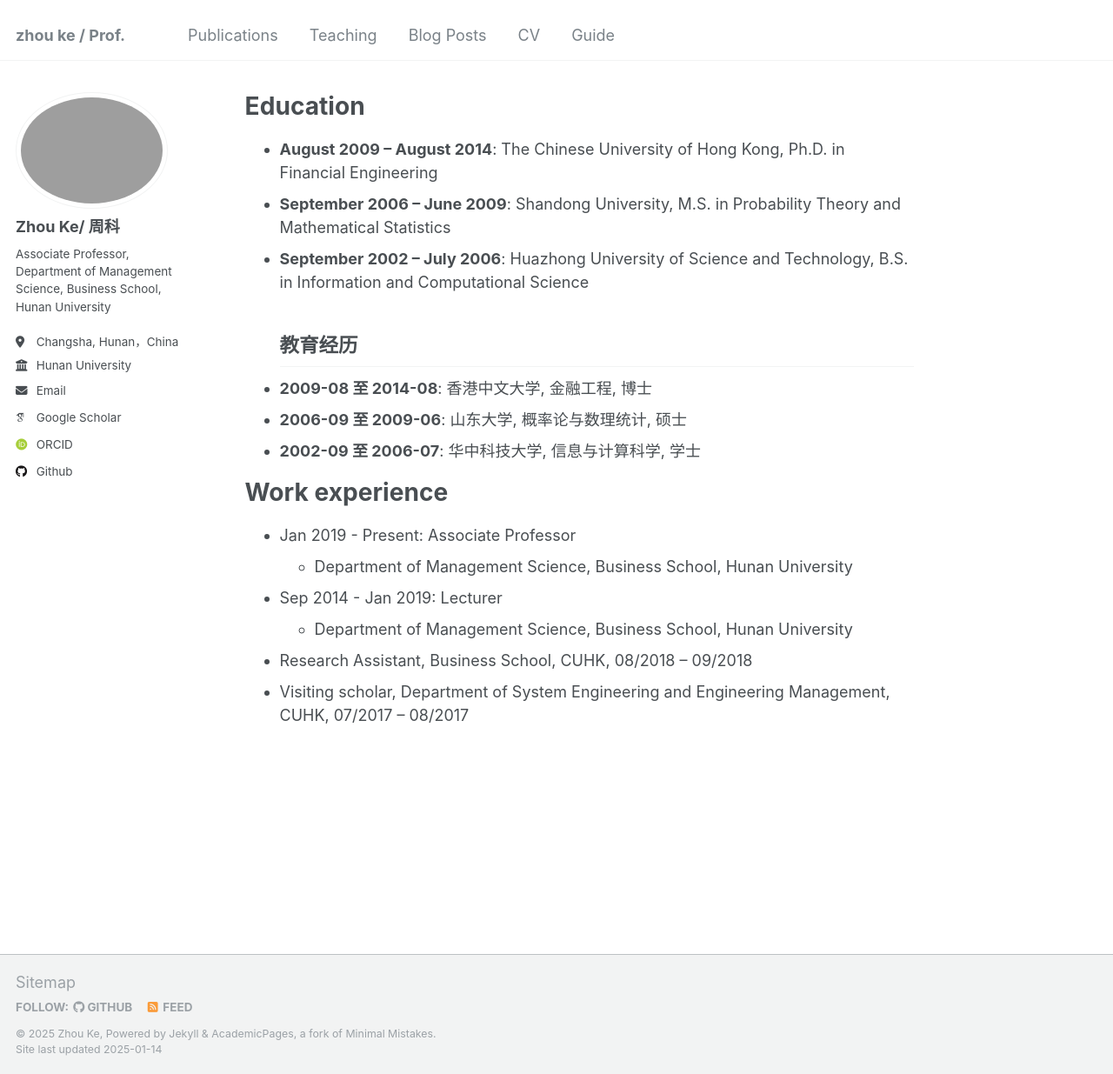
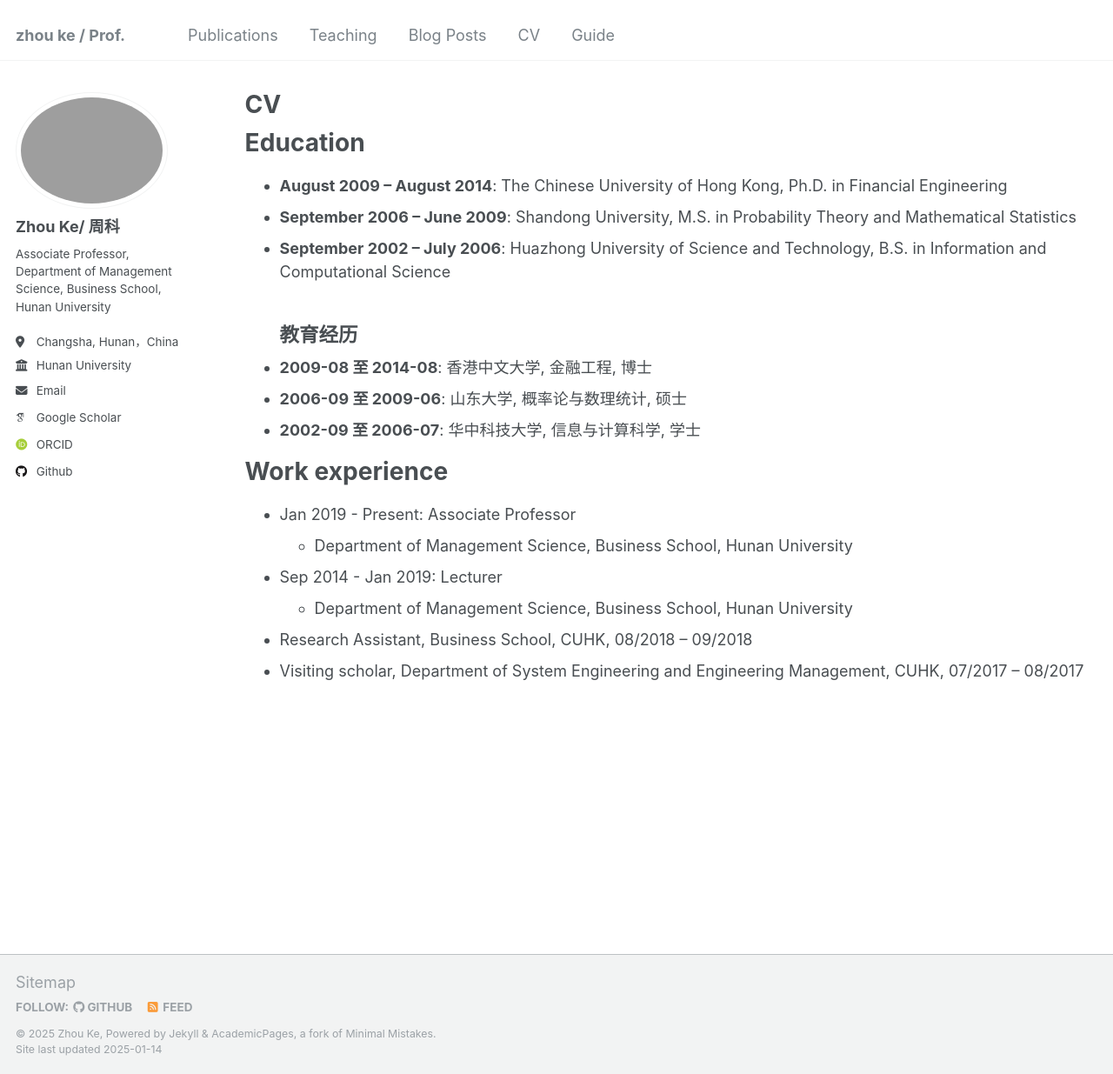
Before and after one commit to hustzhke/hustzhke.github.io, a Jekyll site: the page built from _pages/cv.md, in a window 1280 px wide and 1235 px high. Shown: the whole window at 87% size. Built offline with Jekyll 4.4.1, drawn with Linux system fonts in a browser that asks for light colours; some web fonts are replaced; our own code applies the rules of GitHub Pages for plain Markdown files.

Commit message:
新图像

```diff
--- a/_config.yml
+++ b/_config.yml
@@ -21,7 +21,7 @@ repository               : "hustzhke/hustzhke.github.io"
 #               Additional customization can be done by editing /_includes/author-profile.html
 author:
   # Biographic information
-  avatar           : "images/profile.png.jpg"
+  avatar           : "images/profile.png"
   name             : "Zhou Ke/ 周科"
   pronouns         : # example: "she/her"
   bio              : "Associate Professor, Department of Management Science, Business School, Hunan University"
--- a/_pages/cv.md
+++ b/_pages/cv.md
@@ -1,3 +1,11 @@
+---
+layout: archive
+title: "CV"
+permalink: /cv/
+author_profile: true
+redirect_from:
+  - /resume
+---
 
 
 {% include base_path %}
```
Also changed, not shown: 8 other files.
